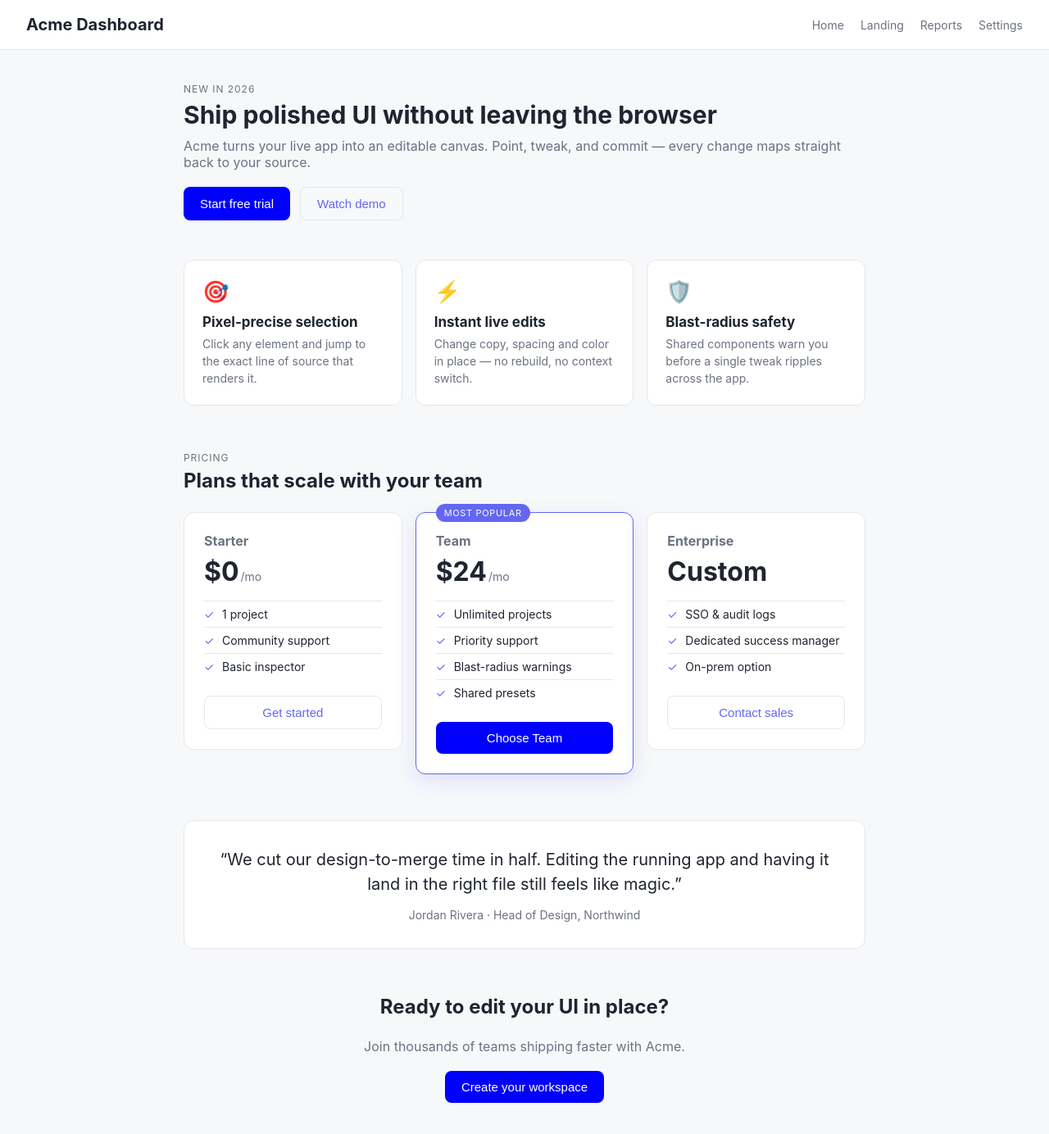
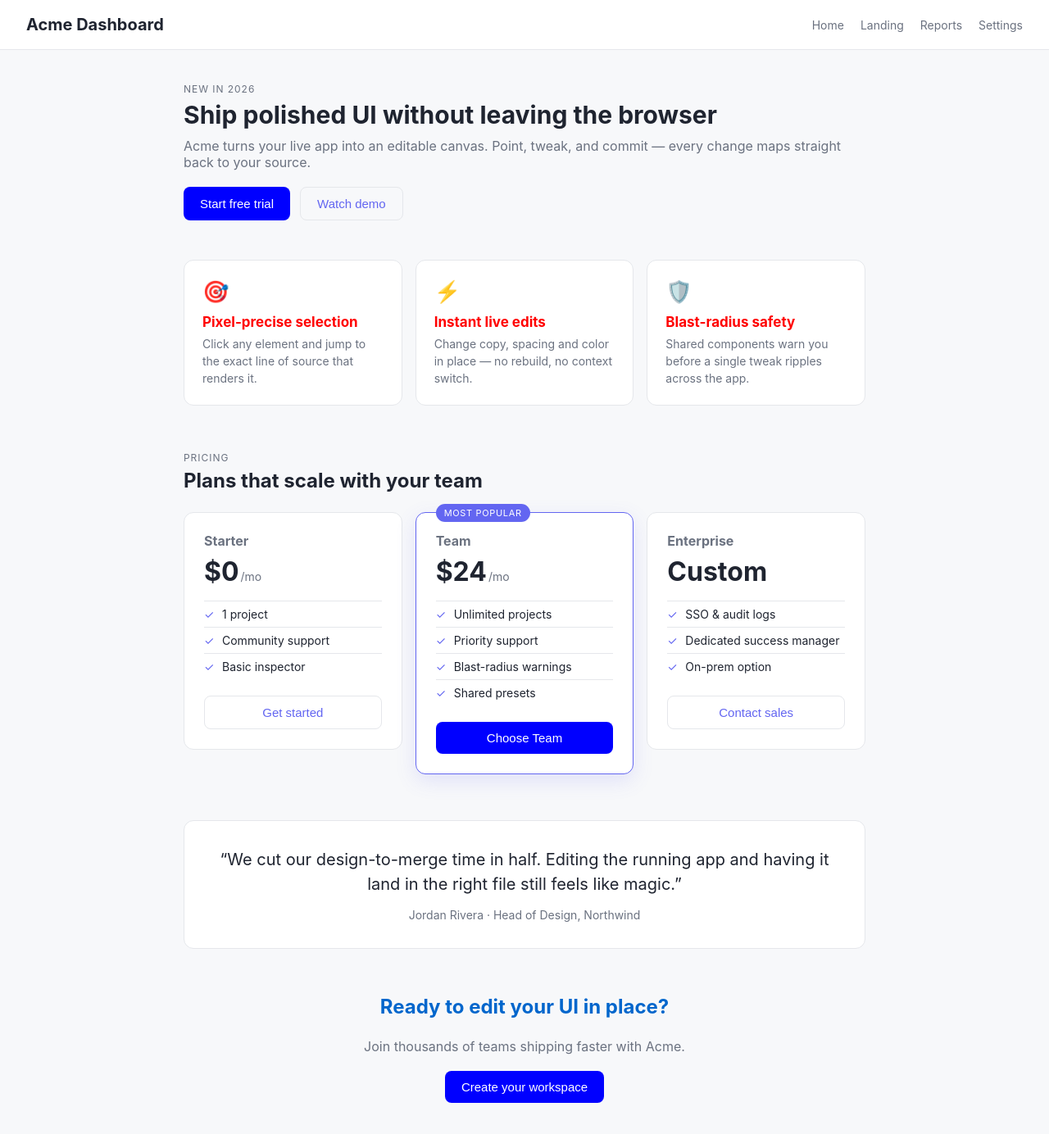
Before and after one commit to harshank08/visual-ui-editor, a Next.js app: page /landing in a window 1280 px wide. Shown: the top 1384 px of the page at 82% size. Built offline with nearby package versions, Linux system fonts and the light colour scheme.

Commit message:
ui-editor: change color

```diff
--- a/app/globals.css
+++ b/app/globals.css
@@ -82,6 +82,7 @@ body {
 /* ---- Landing page ---- */
 
 .section-heading { font-size: 24px; margin: 0 0 24px; }
+.section-heading--edited { color: #0066cc; }
 
 .hero-actions { display: flex; gap: 12px; }
 
@@ -106,7 +107,7 @@ body {
 }
 
 .feature-glyph { font-size: 26px; display: block; margin-bottom: 12px; }
-.feature-title { margin: 0 0 6px; font-size: 17px; }
+.feature-title { margin: 0 0 6px; font-size: 17px; color: red; }
 .feature-desc { margin: 0; color: var(--muted); font-size: 14px; line-height: 1.5; }
 
 .pricing { margin-top: 56px; }
--- a/app/landing/page.tsx
+++ b/app/landing/page.tsx
@@ -75,7 +75,7 @@ export default function Landing() {
       </section>
 
       <section className="footer-cta">
-        <h2 className="section-heading">Ready to edit your UI in place?</h2>
+        <h2 className="section-heading section-heading--edited">Ready to edit your UI in place?</h2>
         <p className="hero-sub">Join thousands of teams shipping faster with Acme.</p>
         <button className="cta">Create your workspace</button>
       </section>
--- a/app/page.tsx
+++ b/app/page.tsx
@@ -5,7 +5,7 @@ export default function Home() {
     <>
       <section className="hero">
         <p className="hero-kicker">Welcome back</p>
-        <h2 className="hero-heading">Your projects at a Top</h2>
+        <h2 className="hero-heading">Your projects at a Bottom</h2>
         <p className="hero-sub">Track spend, status and deadlines across every workstream.</p>
         <button className="cta">Create new project</button>
       </section>
```
